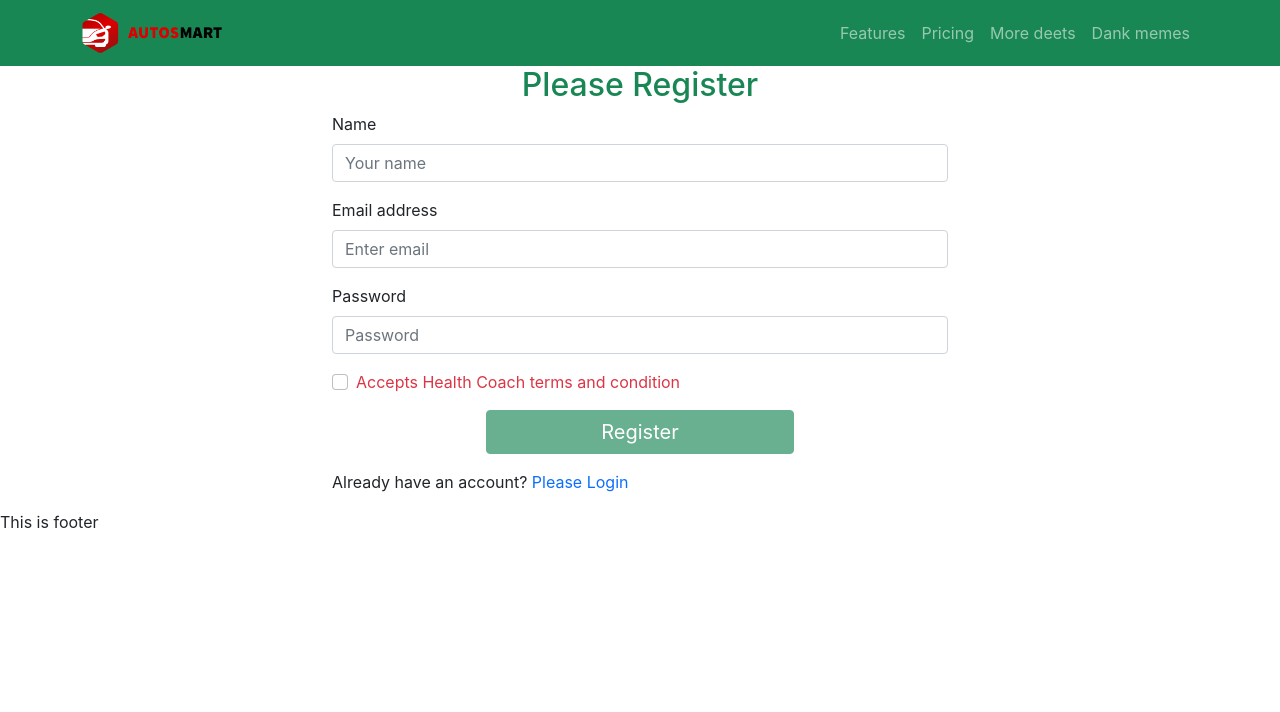
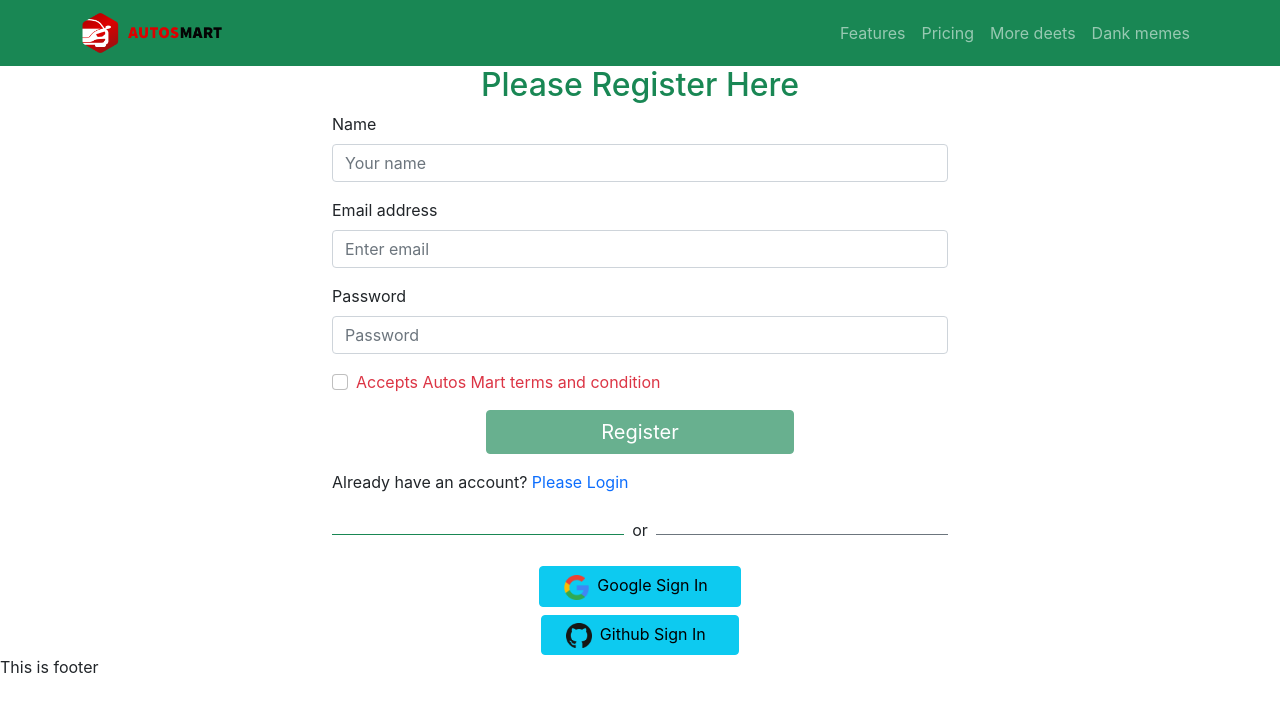
Before and after one commit to Zohorl/assignment-11-autos-mart-client, a React (Create React App) app: page /register in a window 1280 px wide. Shown: the top 712 px of the page. Built offline with nearby package versions, Linux system fonts and the light colour scheme.

Commit message:
social login added

```diff
--- a/src/components/Login/Login.js
+++ b/src/components/Login/Login.js
@@ -5,6 +5,7 @@ import { Link, useLocation, useNavigate } from 'react-router-dom';
 import { toast } from 'react-toastify';
 import auth from '../../firebase.init';
 import Loading from '../Loading/Loading';
+import SocialLogin from '../SocialLogin/SocialLogin';
 
 const Login = () => {
     const location = useLocation();
@@ -74,7 +75,7 @@ const Login = () => {
             {errorText}
             <p className='my-3'>New to <span className='text-success fs-5'>Autos Mart</span> ? <Link to="/register" onClick={navigateRegister} className='text-primary text-decoration-none'>Please Register</Link> </p>
             <p className='my-3'>Forget password? <button onClick={resetPassword} className='btn btn-link text-primary text-decoration-none'>Reset password</button> </p>
-            {/* <SocialLogin></SocialLogin> */}
+            {<SocialLogin></SocialLogin>}
 
 
         </div>
--- a/src/components/Register/Register.js
+++ b/src/components/Register/Register.js
@@ -5,6 +5,7 @@ import { useCreateUserWithEmailAndPassword, useSendEmailVerification } from 'rea
 import auth from '../../firebase.init';
 import { useUpdateProfile } from 'react-firebase-hooks/auth';
 import Loading from '../Loading/Loading';
+import SocialLogin from '../SocialLogin/SocialLogin';
 
 const Register = () => {
     const [agree, setAgree] = useState(false);
@@ -42,7 +43,7 @@ const Register = () => {
 
     return (
         <div className='container w-50 mx-auto'>
-            <h2 className='text-success text-center'>Please Register</h2>
+            <h2 className='text-success text-center'>Please Register Here</h2>
             <Form onSubmit={handleRegister}>
                 <Form.Group className="mb-3" controlId="formBasicEmail">
                     <Form.Label>Name</Form.Label>
@@ -58,14 +59,14 @@ const Register = () => {
                     <Form.Control type="password" name="password" placeholder="Password" required />
                 </Form.Group>
                 <Form.Group className="mb-3" controlId="formBasicCheckbox">
-                    <Form.Check className={agree ? 'text-primary' : 'text-danger'} onClick={() => setAgree(!agree)} type="checkbox" name="terms" label="Accepts Health Coach terms and condition" />
+                    <Form.Check className={agree ? 'text-primary' : 'text-danger'} onClick={() => setAgree(!agree)} type="checkbox" name="terms" label="Accepts Autos Mart terms and condition" />
                 </Form.Group>
                 <Button disabled={!agree} variant="success w-50 mx-auto d-block mb-2 fs-5" type="submit">
                     Register
                 </Button>
                 <p className='my-3'>Already have an account? <Link to="/login" onClick={navigateLogin} className='text-primary text-decoration-none'>Please Login</Link> </p>
             </Form>
-            {/* <SocialLogin></SocialLogin> */}
+            {<SocialLogin></SocialLogin>}
         </div>
     );
 };
--- a/src/components/SocialLogin/SocialLogin.js
+++ b/src/components/SocialLogin/SocialLogin.js
@@ -1,19 +1,38 @@
 import React from 'react';
-import { useSignInWithGoogle } from 'react-firebase-hooks/auth';
+import { useSignInWithGithub, useSignInWithGoogle } from 'react-firebase-hooks/auth';
+import { useNavigate } from 'react-router-dom';
 import auth from '../../firebase.init';
+import Loading from '../Loading/Loading';
+
+import google from '../../images/social/Google-icon.png';
+import github from '../../images/social/github.png';
 
 const SocialLogin = () => {
+    const navigate = useNavigate();
 
     const [signInWithGoogle, user, loading, error] = useSignInWithGoogle(auth);
+    const [signInWithGithub, user1, loading1, error1] = useSignInWithGithub(auth);
+
+    if (loading || loading1) {
+        return <Loading></Loading>
+    }
+    if (user || user1) {
+        navigate("/home");
+    }
+    let errorText;
+    if (error || error1) {
+        errorText = <p className='text-danger'>{error?.message}{error1?.message}</p>
+    }
+
 
     return (
         <div>
-            {/* <div className='d-flex align-items-center'>
-            <div style={{ height: '1px' }} className='bg-secondary w-50'></div>
+            <div className='d-flex align-items-center'>
+                <div style={{ height: '1px' }} className='bg-success w-50'></div>
                 <p className='mt-2 mx-2'>or</p>
                 <div style={{ height: '1px' }} className='bg-secondary w-50'></div>
             </div>
-        {errorElement}
+            {errorText}
             <div>
                 <button
                     onClick={() => signInWithGoogle()}
@@ -28,7 +47,7 @@ const SocialLogin = () => {
                     <img style={{ height: '25px' }} src={github} alt="" />
                     <span className='px-2'>Github Sign In</span>
                 </button>
-        </div> */}
+            </div>
         </div>
     );
 };
```
Lines whose indentation alone changed are shown as unchanged.
